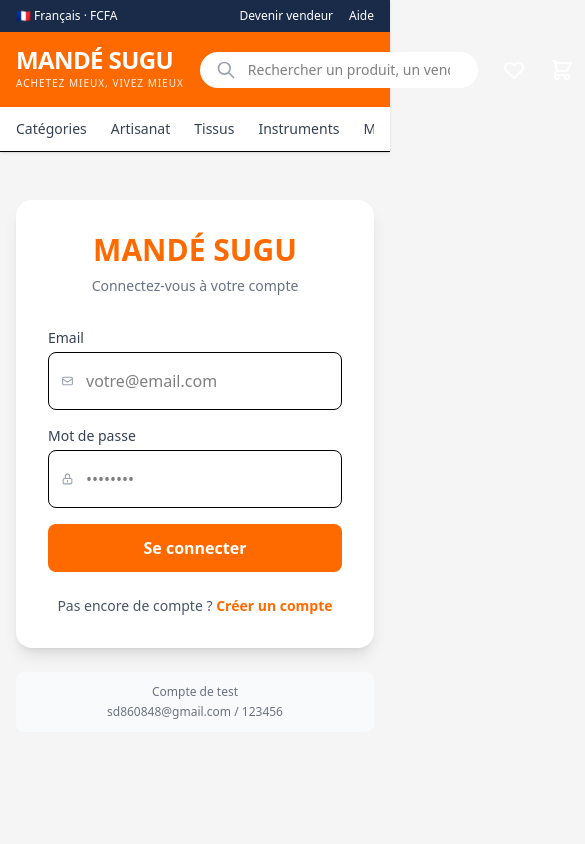
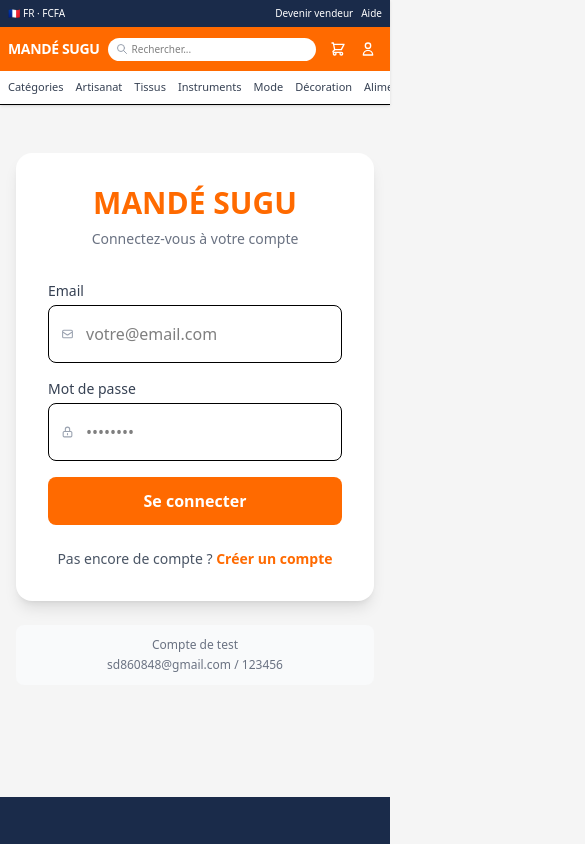
Before and after one commit to seydoudoum/mande-sugu-web, a React (Vite) app: page /login in a window 390 px wide. Shown: the top 844 px of the page, 585 px wide, since content can reach past the window. Built offline with nearby package versions, Linux system fonts and the light colour scheme.

Commit message:
Fix: responsive design for mobile

```diff
--- a/src/components/layout/Header.tsx
+++ b/src/components/layout/Header.tsx
@@ -8,41 +8,41 @@ export default function Header() {
 
   return (
     <header className="bg-white shadow-sm sticky top-0 z-40">
-      {/* ═══════════ BANDEAU SUPÉRIEUR ═══════════ */}
-      <div className="bg-[#1A2B4A] text-white text-xs py-2 px-4">
+      {/* BANDEAU SUPÉRIEUR */}
+      <div className="bg-[#1A2B4A] text-white text-[10px] md:text-xs py-1.5 md:py-2 px-2 md:px-4">
         <div className="max-w-7xl mx-auto flex justify-between items-center">
-          <span>🇫🇷 Français · FCFA</span>
-          <div className="flex gap-4">
-            <Link to="/become-seller" className="hover:text-[#FF6A00] transition">
+          <span>🇫🇷 FR · FCFA</span>
+          <div className="flex gap-2 md:gap-4">
+            <Link to="/become-seller" className="hover:text-[#FF6A00]">
               Devenir vendeur
             </Link>
-            <Link to="/help" className="hover:text-[#FF6A00] transition">
+            <Link to="/help" className="hover:text-[#FF6A00]">
               Aide
             </Link>
           </div>
         </div>
       </div>
 
-      {/* ═══════════ HEADER PRINCIPAL ═══════════ */}
-      <div className="bg-[#FF6A00] py-4 px-4">
-        <div className="max-w-7xl mx-auto flex items-center gap-4">
+      {/* HEADER PRINCIPAL */}
+      <div className="bg-[#FF6A00] py-2 md:py-4 px-2 md:px-4">
+        <div className="max-w-7xl mx-auto flex items-center gap-2 md:gap-4">
           {/* Logo */}
-          <Link to="/" className="flex items-center gap-2 shrink-0">
+          <Link to="/" className="flex items-center gap-1 md:gap-2 shrink-0">
             <div className="text-white">
-              <h1 className="text-2xl font-bold leading-none tracking-tight">
-                MANDÉ <span className="text-white">SUGU</span>
+              <h1 className="text-sm md:text-2xl font-bold leading-none tracking-tight">
+                MANDÉ SUGU
               </h1>
-              <p className="text-[10px] tracking-widest mt-1 opacity-90">
+              <p className="text-[7px] md:text-[10px] tracking-widest mt-0.5 md:mt-1 opacity-90 hidden sm:block">
                 ACHETEZ MIEUX, VIVEZ MIEUX
               </p>
             </div>
           </Link>
 
           {/* Barre de recherche */}
-          <div className="flex-1 max-w-2xl">
-            <div className="bg-white rounded-full flex items-center px-4 py-2">
+          <div className="flex-1 min-w-0">
+            <div className="bg-white rounded-full flex items-center px-2 md:px-4 py-1 md:py-2">
               <svg
-                className="w-5 h-5 text-gray-400 shrink-0"
+                className="w-3 h-3 md:w-5 md:h-5 text-gray-400 shrink-0"
                 fill="none"
                 stroke="currentColor"
                 viewBox="0 0 24 24"
@@ -56,8 +56,8 @@ export default function Header() {
               </svg>
               <input
                 type="text"
-                placeholder="Rechercher un produit, un vendeur..."
-                className="flex-1 px-3 outline-none text-sm bg-transparent"
+                placeholder="Rechercher..."
+                className="flex-1 px-1 md:px-3 outline-none text-[10px] md:text-sm bg-transparent min-w-0"
                 onKeyDown={(e) => {
                   if (e.key === 'Enter') {
                     const q = (e.target as HTMLInputElement).value
@@ -71,15 +71,15 @@ export default function Header() {
           </div>
 
           {/* Actions */}
-          <div className="flex items-center gap-2">
-            {/* Favoris */}
+          <div className="flex items-center gap-0.5 md:gap-2 shrink-0">
+            {/* Favoris (caché sur très petit mobile) */}
             <Link
               to="/favorites"
-              className="text-white hover:bg-white/20 p-2 rounded-full transition"
+              className="hidden sm:flex text-white hover:bg-white/20 p-1.5 md:p-2 rounded-full transition"
               title="Favoris"
             >
               <svg
-                className="w-6 h-6"
+                className="w-4 h-4 md:w-6 md:h-6"
                 fill="none"
                 stroke="currentColor"
                 viewBox="0 0 24 24"
@@ -96,11 +96,11 @@ export default function Header() {
             {/* Panier */}
             <Link
               to="/cart"
-              className="text-white hover:bg-white/20 p-2 rounded-full transition relative"
+              className="text-white hover:bg-white/20 p-1.5 md:p-2 rounded-full transition relative"
               title="Panier"
             >
               <svg
-                className="w-6 h-6"
+                className="w-4 h-4 md:w-6 md:h-6"
                 fill="none"
                 stroke="currentColor"
                 viewBox="0 0 24 24"
@@ -113,7 +113,7 @@ export default function Header() {
                 />
               </svg>
               {totalItems > 0 && (
-                <span className="absolute -top-1 -right-1 bg-red-500 text-white text-xs font-bold rounded-full w-5 h-5 flex items-center justify-center">
+                <span className="absolute -top-0.5 -right-0.5 bg-red-500 text-white text-[8px] md:text-xs font-bold rounded-full w-3.5 h-3.5 md:w-5 md:h-5 flex items-center justify-center">
                   {totalItems > 99 ? '99+' : totalItems}
                 </span>
               )}
@@ -122,15 +122,14 @@ export default function Header() {
             {/* Compte */}
             {isAuthenticated && user ? (
               <div className="relative group">
-                <button className="text-white hover:bg-white/20 p-1 rounded-full transition flex items-center gap-2">
-                  <div className="w-9 h-9 rounded-full bg-white text-[#FF6A00] flex items-center justify-center font-bold">
+                <button className="text-white hover:bg-white/20 p-0.5 md:p-1 rounded-full transition">
+                  <div className="w-6 h-6 md:w-9 md:h-9 rounded-full bg-white text-[#FF6A00] flex items-center justify-center font-bold text-xs md:text-base">
                     {user.full_name.charAt(0).toUpperCase()}
                   </div>
                 </button>
 
                 {/* Dropdown */}
-                <div className="absolute right-0 top-full mt-2 bg-white rounded-lg shadow-xl py-2 w-56 opacity-0 invisible group-hover:opacity-100 group-hover:visible transition-all duration-200 z-50">
-                  {/* Info utilisateur */}
+                <div className="absolute right-0 top-full mt-2 bg-white rounded-lg shadow-xl py-2 w-52 md:w-56 opacity-0 invisible group-hover:opacity-100 group-hover:visible transition-all duration-200 z-50">
                   <div className="px-4 py-2 border-b">
                     <p className="text-sm font-semibold text-gray-800 truncate">
                       {user.full_name}
@@ -142,69 +141,49 @@ export default function Header() {
 
                   <Link
                     to="/profile"
-                    className="flex items-center gap-2 px-4 py-2 text-sm text-gray-700 hover:bg-gray-100 transition"
+                    className="flex items-center gap-2 px-4 py-2 text-sm text-gray-700 hover:bg-gray-100"
                   >
-                    <svg className="w-4 h-4" fill="none" stroke="currentColor" viewBox="0 0 24 24">
-                      <path strokeLinecap="round" strokeLinejoin="round" strokeWidth={2} d="M16 7a4 4 0 11-8 0 4 4 0 018 0zM12 14a7 7 0 00-7 7h14a7 7 0 00-7-7z" />
-                    </svg>
-                    Mon profil
+                    👤 Mon profil
                   </Link>
-
                   <Link
                     to="/orders"
-                    className="flex items-center gap-2 px-4 py-2 text-sm text-gray-700 hover:bg-gray-100 transition"
+                    className="flex items-center gap-2 px-4 py-2 text-sm text-gray-700 hover:bg-gray-100"
                   >
-                    <svg className="w-4 h-4" fill="none" stroke="currentColor" viewBox="0 0 24 24">
-                      <path strokeLinecap="round" strokeLinejoin="round" strokeWidth={2} d="M9 5H7a2 2 0 00-2 2v12a2 2 0 002 2h10a2 2 0 002-2V7a2 2 0 00-2-2h-2M9 5a2 2 0 002 2h2a2 2 0 002-2M9 5a2 2 0 012-2h2a2 2 0 012 2" />
-                    </svg>
-                    Mes commandes
+                    📦 Mes commandes
                   </Link>
-
                   <Link
                     to="/favorites"
-                    className="flex items-center gap-2 px-4 py-2 text-sm text-gray-700 hover:bg-gray-100 transition"
+                    className="flex items-center gap-2 px-4 py-2 text-sm text-gray-700 hover:bg-gray-100"
                   >
-                    <svg className="w-4 h-4" fill="none" stroke="currentColor" viewBox="0 0 24 24">
-                      <path strokeLinecap="round" strokeLinejoin="round" strokeWidth={2} d="M4.318 6.318a4.5 4.5 0 000 6.364L12 20.364l7.682-7.682a4.5 4.5 0 00-6.364-6.364L12 7.636l-1.318-1.318a4.5 4.5 0 00-6.364 0z" />
-                    </svg>
-                    Mes favoris
+                    ❤️ Mes favoris
                   </Link>
-
                   {(user.role === 'seller' ||
                     user.role === 'admin' ||
                     user.role === 'super_admin') && (
                     <Link
                       to="/seller"
-                      className="flex items-center gap-2 px-4 py-2 text-sm text-gray-700 hover:bg-gray-100 transition"
+                      className="flex items-center gap-2 px-4 py-2 text-sm text-gray-700 hover:bg-gray-100"
                     >
-                      <svg className="w-4 h-4" fill="none" stroke="currentColor" viewBox="0 0 24 24">
-                        <path strokeLinecap="round" strokeLinejoin="round" strokeWidth={2} d="M3 12l2-2m0 0l7-7 7 7M5 10v10a1 1 0 001 1h3m10-11l2 2m-2-2v10a1 1 0 01-1 1h-3m-6 0a1 1 0 001-1v-4a1 1 0 011-1h2a1 1 0 011 1v4a1 1 0 001 1m-6 0h6" />
-                      </svg>
-                      Ma boutique
+                      🏪 Ma boutique
                     </Link>
                   )}
-
                   <hr className="my-1" />
-
                   <button
                     onClick={logout}
-                    className="flex items-center gap-2 w-full text-left px-4 py-2 text-sm text-red-600 hover:bg-red-50 transition"
+                    className="flex items-center gap-2 w-full text-left px-4 py-2 text-sm text-red-600 hover:bg-red-50"
                   >
-                    <svg className="w-4 h-4" fill="none" stroke="currentColor" viewBox="0 0 24 24">
-                      <path strokeLinecap="round" strokeLinejoin="round" strokeWidth={2} d="M17 16l4-4m0 0l-4-4m4 4H7m6 4v1a3 3 0 01-3 3H6a3 3 0 01-3-3V7a3 3 0 013-3h4a3 3 0 013 3v1" />
-                    </svg>
-                    Déconnexion
+                    🚪 Déconnexion
                   </button>
                 </div>
               </div>
             ) : (
               <Link
                 to="/login"
-                className="text-white hover:bg-white/20 px-3 py-2 rounded-full transition flex items-center gap-2"
+                className="text-white hover:bg-white/20 p-1.5 md:p-2 rounded-full transition"
                 title="Se connecter"
               >
                 <svg
-                  className="w-6 h-6"
+                  className="w-4 h-4 md:w-6 md:h-6"
                   fill="none"
                   stroke="currentColor"
                   viewBox="0 0 24 24"
@@ -216,35 +195,32 @@ export default function Header() {
                     d="M16 7a4 4 0 11-8 0 4 4 0 018 0zM12 14a7 7 0 00-7 7h14a7 7 0 00-7-7z"
                   />
                 </svg>
-                <span className="text-sm font-medium hidden md:inline">
-                  Connexion
-                </span>
               </Link>
             )}
           </div>
         </div>
       </div>
 
-      {/* ═══════════ MENU CATÉGORIES ═══════════ */}
-      <div className="bg-white border-b">
-        <div className="max-w-7xl mx-auto px-4">
-          <nav className="flex gap-6 py-3 overflow-x-auto">
+      {/* MENU CATÉGORIES */}
+      <div className="bg-white border-b overflow-x-auto">
+        <div className="max-w-7xl mx-auto px-2 md:px-4">
+          <nav className="flex gap-3 md:gap-6 py-2 md:py-3 whitespace-nowrap">
             {[
-              { name: 'Catégories', slug: 'all' },
-              { name: 'Artisanat', slug: 'artisanat' },
-              { name: 'Tissus', slug: 'tissus' },
-              { name: 'Instruments', slug: 'instruments' },
-              { name: 'Mode', slug: 'mode' },
-              { name: 'Décoration', slug: 'decoration' },
-              { name: 'Alimentation', slug: 'alimentation' },
-              { name: 'Beauté', slug: 'beaute' },
+              'Catégories',
+              'Artisanat',
+              'Tissus',
+              'Instruments',
+              'Mode',
+              'Décoration',
+              'Alimentation',
+              'Beauté',
             ].map((cat) => (
               <Link
-                key={cat.slug}
+                key={cat}
                 to="/catalog"
-                className="text-sm text-gray-700 hover:text-[#FF6A00] whitespace-nowrap transition font-medium"
+                className="text-[11px] md:text-sm text-gray-700 hover:text-[#FF6A00] font-medium"
               >
-                {cat.name}
+                {cat}
               </Link>
             ))}
           </nav>
```
Also changed, not shown: src/pages/Home.tsx (+8 -8 lines).
